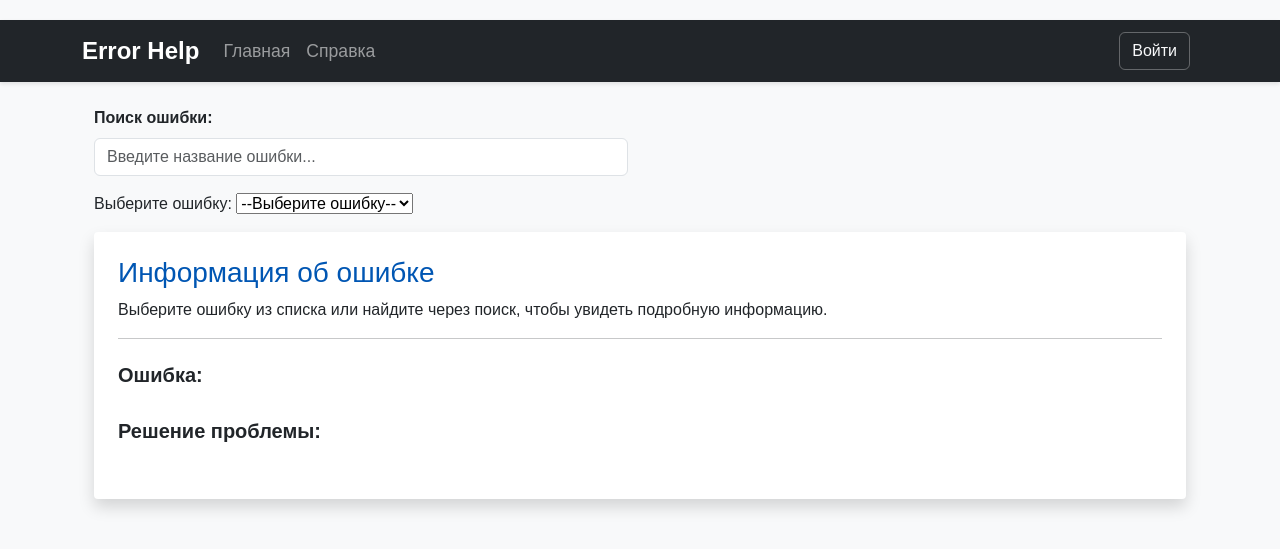
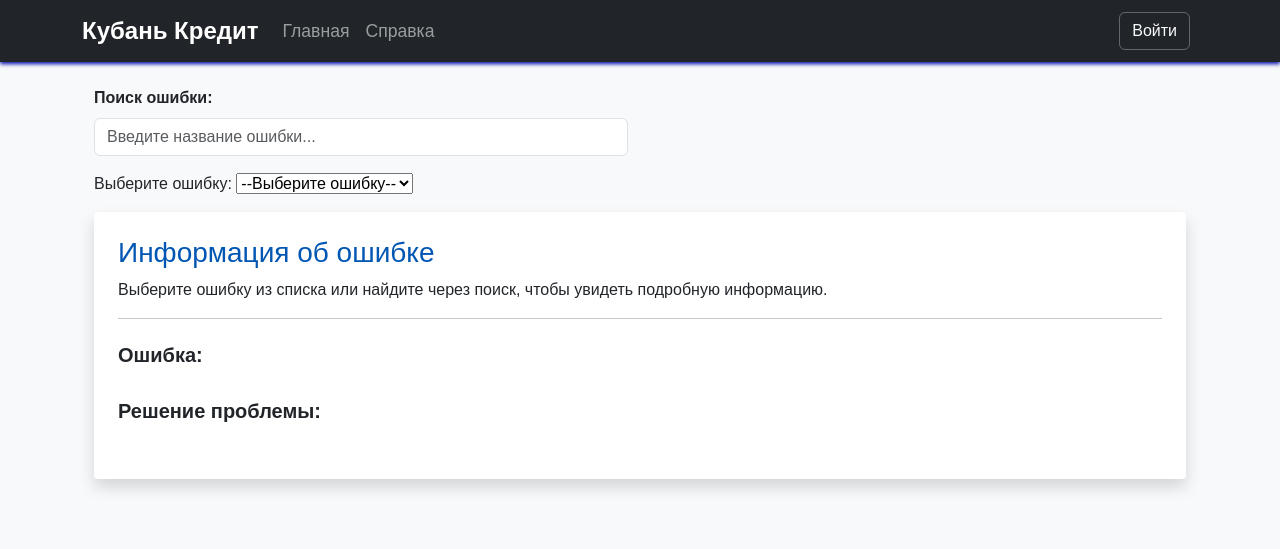
Before and after one commit to Goga11112/ErrorLib, a Flask app: page / in a window 1280 px wide. Shown: the top 549 px of the page. Run offline with Flask 2, Linux system fonts and the light colour scheme; data that the repository does not hold is empty.

Commit message:
Красива

```diff
--- a/static/styles.css
+++ b/static/styles.css
@@ -1,6 +1,5 @@
 body {
     font-family: Arial, sans-serif;
-    padding-top: 20px; /* Отступ сверху, чтобы контент не сливался с навигацией, если она будет */
     background-color: #f8f9fa; /* Светлый фон */
 }
 /* Existing styles */
@@ -26,7 +25,7 @@ body {
     background-color: white;
     border: 1px solid #dee2e6;
     border-radius: 4px;
-    box-shadow: 0 2px 4px rgba(0,0,0,0.1);
+    box-shadow: 0 2px 4px rgb(6, 17, 172);
     display: none;
 }
 
@@ -83,7 +82,7 @@ body {
 }
 
 #loginButton:hover {
-    background-color: #45a049; /* Темно-зеленый цвет при наведении */
+    background-color: #1408c4; /* Темно-зеленый цвет при наведении */
 }
 
 /* Стили для элементов управления администратором */
@@ -129,7 +128,7 @@ body {
 
 /* Стили для навигационной панели */
 .navbar {
-    box-shadow: 0 2px 4px rgba(0, 0, 0, 0.1);
+    box-shadow: 0 2px 4px rgb(1, 12, 168);
 }
 
 .navbar-brand {
@@ -155,7 +154,7 @@ body {
 }
 
 .btn-outline-light:hover {
-    background-color: rgba(255, 255, 255, 0.1);
+    background-color: rgba(4, 0, 250, 0.74);
     border-color: rgba(255, 255, 255, 0.5);
 }
 
--- a/templates/base.html
+++ b/templates/base.html
@@ -3,16 +3,15 @@
 <head>
     <meta charset="UTF-8">
     <meta name="viewport" content="width=device-width, initial-scale=1.0">
-    <title>Error Help</title>
+    <title>База знаний ошибок</title>
     <!-- Подключаем Bootstrap CSS -->
     <link href="https://cdn.jsdelivr.net/npm/bootstrap@5.3.0/dist/css/bootstrap.min.css" rel="stylesheet">
     <link rel="stylesheet" href="{{ url_for('static', filename='styles.css') }}">
 </head>
 <body>
-    <!-- Навигационная панель -->
-    <nav class="navbar navbar-expand-lg navbar-dark bg-dark mb-4">
+    <header><nav class="navbar navbar-expand-lg navbar-dark bg-dark mb-4">
         <div class="container">
-            <a class="navbar-brand" href="/">Error Help</a>
+            <a class="navbar-brand" href="/">Кубань Кредит</a>
             <button class="navbar-toggler" type="button" data-bs-toggle="collapse" data-bs-target="#navbarNav" aria-controls="navbarNav" aria-expanded="false" aria-label="Toggle navigation">
                 <span class="navbar-toggler-icon"></span>
             </button>
@@ -41,6 +40,7 @@
             </div>
         </div>
     </nav>
+    </header>
 
     <!-- Аккордеон для авторизации -->
     <div class="container">
```
